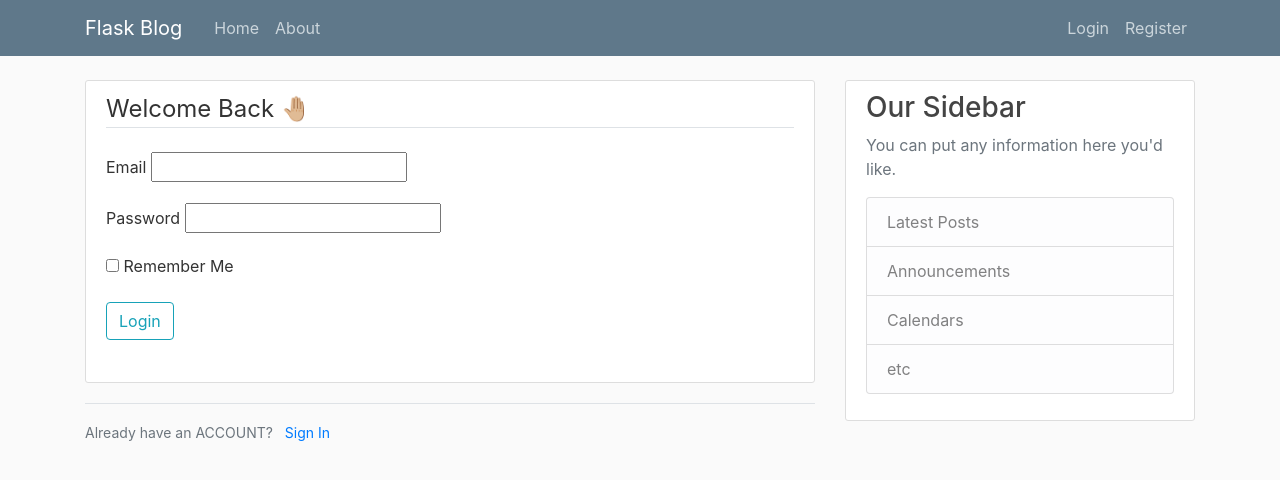
After one commit to sadhiin/FlaskChronicle, a Flask app: page /login in a window 1280 px wide. The commit adds this page. Shown: the top 480 px of the page. Run offline with Flask 3, Linux system fonts and the light colour scheme.

Commit message:
registation and login form

```diff
--- a/app.py
+++ b/app.py
@@ -1,7 +1,9 @@
 from flask import Flask, render_template, url_for
+from froms import RegistationForm, LoginForm
 
 app = Flask(__name__)
 
+app.config['SECRET_KEY'] = '8be8ee977461bc714355f66f4be67f81'
 allposts = [
     {
         'author': "Sadhin",
@@ -17,6 +19,7 @@ allposts = [
     }
 ]
 
+
 @app.route("/")
 def home():
     return render_template("home.html", posts=allposts)
@@ -27,5 +30,17 @@ def about():
     return render_template("about.html", title="About")
 
 
+@app.route("/register")
+def register():
+    form = RegistationForm()
+    return render_template('register.html', title='Register', form=form)
+
+
+@app.route("/login")
+def login():
+    form = LoginForm()
+    return render_template("login.html", title="Loin", form=form)
+
+
 if __name__ == '__main__':
     app.run(debug=True)
--- a/froms.py
+++ b/froms.py
@@ -1,9 +1,21 @@
 from flask_wtf import FlaskForm
-from wtforms import StringField
-from wtforms.validators import  DataRequired
+from wtforms import StringField, PasswordField, BooleanField, SubmitField
+from wtforms.validators import DataRequired, Length, Email, EqualTo
+
 
 # python class that is representation of Flask-forms
-# then we will convert this to html form in blck contnant
+# then we will convert this to html form in block content
 
 class RegistationForm(FlaskForm):
-    username = StringField('Username', validators=[])
+    username = StringField('Username', validators=[DataRequired(), Length(min=3, max=12)])
+    email = StringField('Email', validators=[DataRequired(), Email()])
+    password = PasswordField('Password', validators=[DataRequired(), Length(min=6, max=36)])
+    confirm_password = PasswordField('Confirm Password', validators=[DataRequired(), EqualTo('password')])
+    submit = SubmitField('Sign Up')
+
+
+class LoginForm(FlaskForm):
+    email = StringField('Email', validators=[DataRequired(), Email()])
+    password = PasswordField('Password', validators=[DataRequired()])
+    remember = BooleanField('Remember Me')
+    submit = SubmitField('Login')
--- a/templates/Layout.html
+++ b/templates/Layout.html
@@ -7,7 +7,7 @@
 
     <!-- Bootstrap CSS -->
     <link rel="stylesheet" href="https://cdn.jsdelivr.net/npm/bootstrap@4.6.2/dist/css/bootstrap.min.css" integrity="sha384-xOolHFLEh07PJGoPkLv1IbcEPTNtaed2xpHsD9ESMhqIYd0nLMwNLD69Npy4HI+N" crossorigin="anonymous">
-    <link rel="stylesheet" type="text/css" href="{{ url_for('static', filename='main.css') }}">
+        <link rel="stylesheet" type="text/css" href="{{ url_for('static', filename='main.css') }}">
 
       {% if title %}
     <title>Flask blog - {{ title }}</title>
--- /dev/null
+++ b/templates/login.html
@@ -0,0 +1,41 @@
+{% extends "layout.html" %}
+{% block content %}
+
+
+    <div class="content-section">
+        <form method="post" action="">
+            {{ form.hidden_tag() }}
+{#            To create CSRF token cross site request fowrd token #}
+            <fieldset class="form-group">
+                <legend class="border-bottom mb-4">Welcome Back 🤚🏼</legend>
+
+                <div class="form-group">
+                    {{ form.email.label(class="form-control-label") }}
+                    {{ form.email(class="form-control-label-lg") }}
+                </div>
+                <div class="form-group">
+                    {{ form.password.label(class="form-control-label") }}
+                    {{ form.password(class="form-control-label-lg") }}
+                </div>
+
+                <div class="form-group">
+                    {{ form.remember(class="form-control-label-lg") }}
+                    {{ form.remember.label(class="form-control-label") }}
+                </div>
+
+                <div class="form-group">
+                    {{ form.submit(class="btn btn-outline-info") }}
+                </div>
+
+            </fieldset>
+        </form>
+    </div>
+    <div class="border-top pt-3">
+    <small class="text-muted">
+        Already have an ACCOUNT? <a class="ml-2" href="{{ url_for('login') }}">Sign In</a>
+    </small>
+    </div>
+
+
+
+{% endblock content %}
```
Also changed, not shown: templates/register.html (added, +41 -0 lines).
